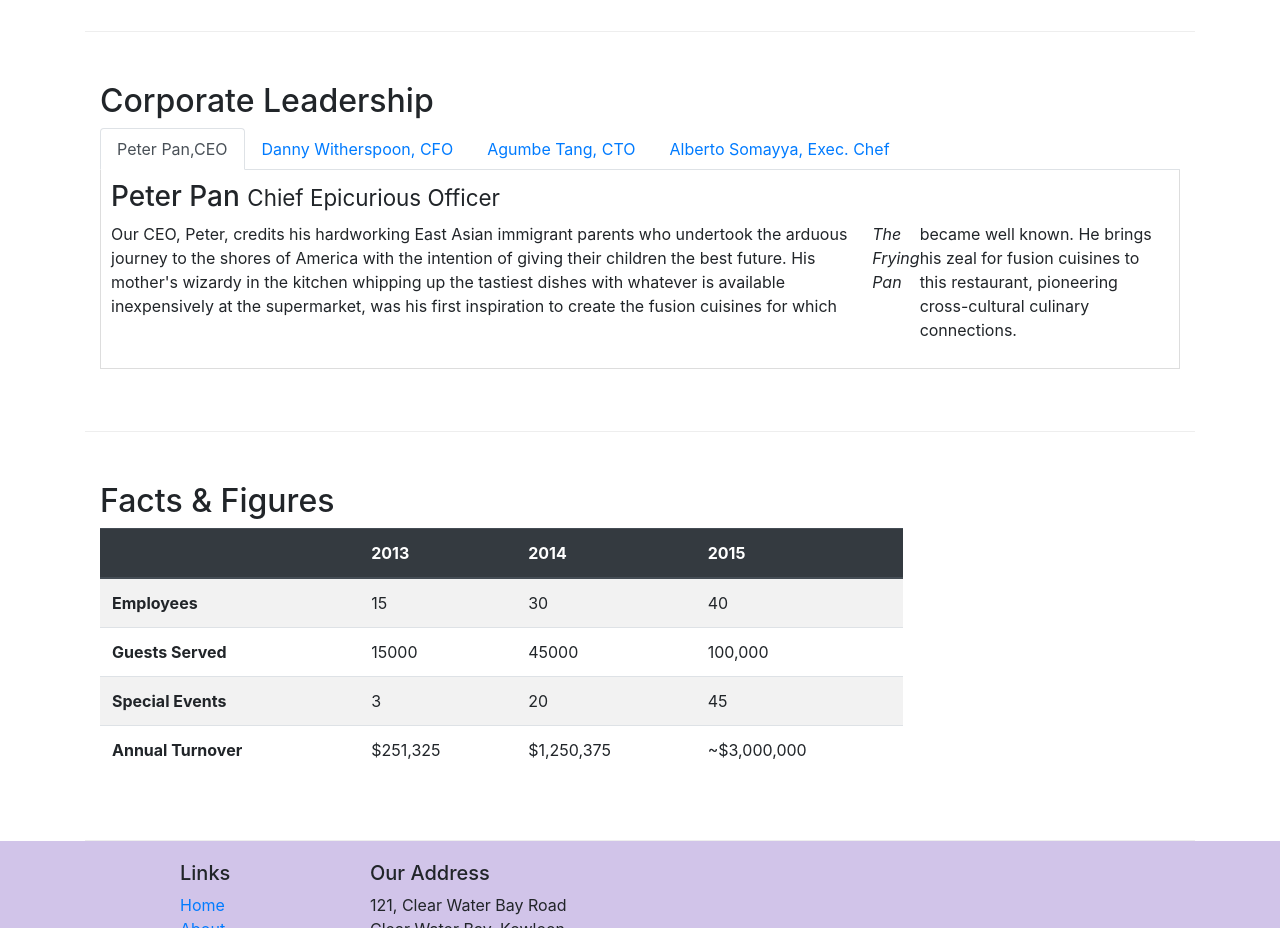
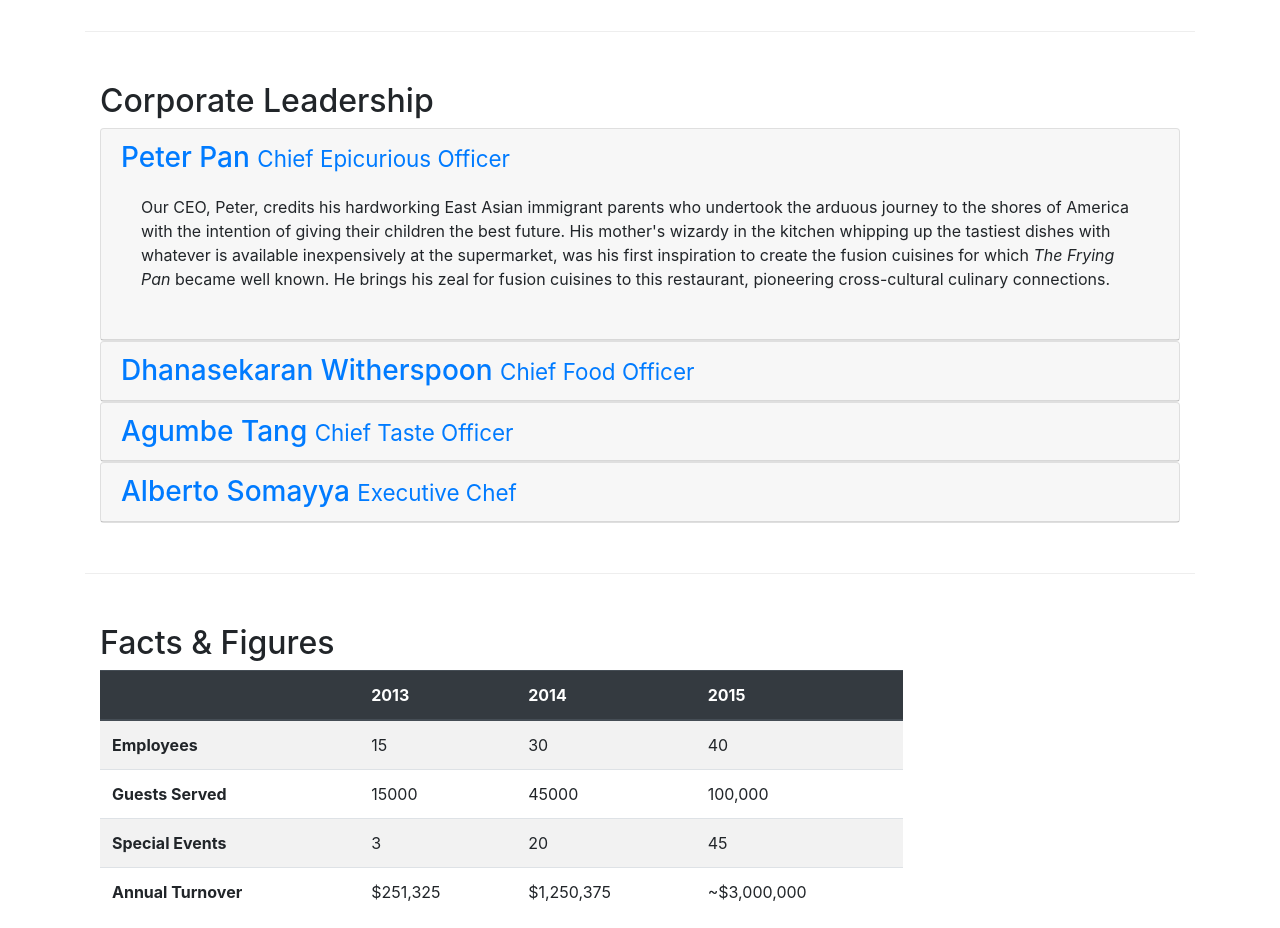
Before and after one commit to krishnadevz/bootstrap4, a website: page aboutus.html in a window 1280 px wide. Shown: the part 940-1868 px from the top of the page. Drawn offline with nearby package versions, Linux system fonts and the light colour scheme.

Commit message:
accordian collapse bootstrap new things cards and other stuff

```diff
--- a/aboutus.html
+++ b/aboutus.html
@@ -150,37 +150,19 @@
       <div class="row row-content">
         <div class="col-12">
           <h2>Corporate Leadership</h2>
-          <ul class="nav nav-tabs">
-            <li class="nav-item">
-              <a
-                class="nav-link active"
-                href="#peter"
-                role="tab"
-                data-toggle="tab"
-                >Peter Pan,CEO</a
-              >
-            </li>
-            <li class="nav-item">
-              <a class="nav-link" href="#danny" role="tab" data-toggle="tab"
-                >Danny Witherspoon, CFO</a
-              >
-            </li>
-            <li class="nav-item">
-              <a class="nav-link" href="#agumbe" role="tab" data-toggle="tab"
-                >Agumbe Tang, CTO</a
-              >
-            </li>
-            <li class="nav-item">
-              <a class="nav-link" href="#alberto" role="tab" data-toggle="tab"
-                >Alberto Somayya, Exec. Chef</a
-              >
-            </li>
-          </ul>
-          <div class="tab-content">
+
+          <div id="accordion">
+            <div class="card">
+            <div class="card-header" role="tab" id="peterhead">
               <div role="tabpanel" class="tab-pane fade show active" id="peter">
-              <h3>Peter Pan <small>Chief Epicurious Officer</small></h3>
-              <p class="d-none d-sm-flex">
-                Our CEO, Peter, credits his hardworking East Asian immigrant
+                <h3 class="mb-0">
+                  <a class ='collapsed'data-toggle="collapse" data-target="#peter">
+                  Peter Pan <small>Chief Epicurious Officer</small>
+                  </a>
+              </h3>              </div>
+              <div class="collapse show " id="peter" data-parent="#accordion">
+                <div class="card-body">
+                  <p class="d-none d-sm-block">  Our CEO, Peter, credits his hardworking East Asian immigrant
                 parents who undertook the arduous journey to the shores of
                 America with the intention of giving their children the best
                 future. His mother's wizardy in the kitchen whipping up the
@@ -189,15 +171,24 @@
                 cuisines for which
                 <em>The Frying Pan</em> became well known. He brings his zeal
                 for fusion cuisines to this restaurant, pioneering
-                cross-cultural culinary connections.
-              </p>
+                cross-cultural culinary connections.</p>
                 </div>
-            <div role="tabpanel" class="tab-pane fade" id="danny">
-              <h3>
+
+              </div>
+
+            </div>
+            </div>
+            <div class="card">
+              <div class="card-header" role="tab" id="dannyhead">
+              <h3 class="mb-0">
+                  <a class="collapsed" data-toggle="collapse" data-target="#danny">
                   Dhanasekaran Witherspoon <small>Chief Food Officer</small>
+                  </a>
               </h3>
-              <p class="d-none d-sm-flex">
-                Our CFO, Danny, as he is affectionately referred to by his
+          </div>
+          <div class="collapse" id="danny" data-parent="#accordion">
+              <div class="card-body">
+                  <p class="d-none d-sm-block"> Our CFO, Danny, as he is affectionately referred to by his
                     colleagues, comes from a long established family tradition in
                     farming and produce. His experiences growing up on a farm in the
                     Australian outback gave him great appreciation for varieties of
@@ -205,33 +196,53 @@
                     <em
                       >Everything that runs, wins, and everything that stays,
                       pays!</em
-                >
-              </p>
+                    ></p>
               </div>
-            <div role="tabpanel" class="tab-pane fade" id="agumbe">
-              <h3>Agumbe Tang <small>Chief Taste Officer</small></h3>
-              <p class="d-none d-sm-flex">
-                Blessed with the most discerning gustatory sense, Agumbe, our
+          </div>
+      </div>
+      <div class="card">
+              <div class="card-header" role="tab" id="agumbehead">
+              <h3 class="mb-0">
+                  <a class="collapsed" data-toggle="collapse" data-target="#agumbe">
+                  Agumbe Tang <small>Chief Taste Officer</small>
+                  </a>
+              </h3>
+          </div>
+          <div class="collapse" id="agumbe" data-parent="#accordion">
+              <div class="card-body">
+                  <p class="d-none d-sm-block">Blessed with the most discerning gustatory sense, Agumbe, our
                     CTO, personally ensures that every dish that we serve meets his
                     exacting tastes. Our chefs dread the tongue lashing that ensues
                     if their dish does not meet his exacting standards. He lives by
                     his motto,
-                <em>You click only if you survive my lick.</em>
-              </p>
+                    <em>You click only if you survive my lick.</em></p>
               </div>
-            <div role="tabpanel" class="tab-pane fade" id="alberto">
-              <h3>Alberto Somayya <small>Executive Chef</small></h3>
-              <p class="d-none d-sm-flex">
-                Award winning three-star Michelin chef with wide International
+          </div>
+      </div>
+      <div class="card">
+              <div class="card-header" role="tab" id="albertohead">
+              <h3 class="mb-0">
+                  <a class="collapsed" data-toggle="collapse" data-target="#alberto">
+                  Alberto Somayya <small>Executive Chef</small>
+                  </a>
+              </h3>
+          </div>
+          <div class="collapse" id="alberto" data-parent="#accordion">
+              <div class="card-body">
+                  <p class="d-none d-sm-block"> Award winning three-star Michelin chef with wide International
                     experience having worked closely with whos-who in the culinary
                     world, he specializes in creating mouthwatering Indo-Italian
                     fusion experiences. He says,
                     <em
                       >Put together the cuisines from the two craziest cultures, and
                       you get a winning hit! Amma Mia!</em
-                >
-              </p>
+                    ></p>
               </div>
+          </div>
+      </div>
+
+
+
           </div>
         </div>
       </div>
```
Lines whose indentation alone changed are shown as unchanged.
